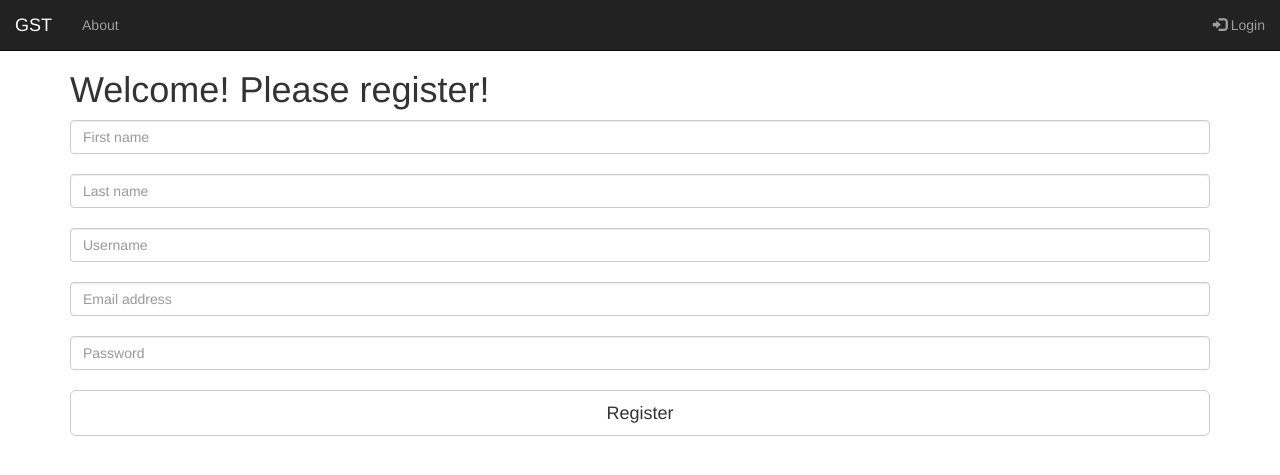
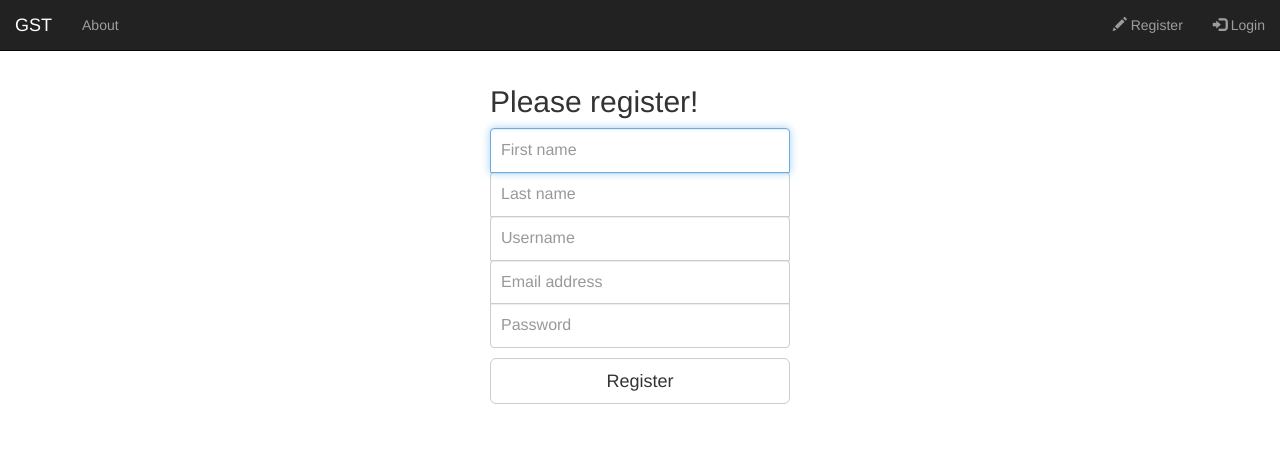
Before and after one commit to ingsoft-famaf/HoustonWHAP, a Django app: page /register/ in a window 1280 px wide. Shown: the top 475 px of the page. Run offline with Django 3.2, Linux system fonts and the light colour scheme; some libraries are stand-ins or nearby versions.

Commit message:
#147 Register button added. #132 About page started. #128 After registering, user is redirected to his categories.

```diff
--- a/src/goal_set_track/goal_set_track/urls.py
+++ b/src/goal_set_track/goal_set_track/urls.py
@@ -20,6 +20,7 @@ from gst.views import user, task, subtask, category
 urlpatterns = [
     url(r'^admin/', admin.site.urls),
     url(r'^$', user.home, name='home'),
+    url(r'^about/$', user.AboutView.as_view(), name='about'),
     url(r'^login/$', user.LoginView.as_view(), name='login'),
     url(r'^logout/$', user.LogoutView.as_view(), name='logout'),
     url(r'^register/$', user.RegisterView.as_view(), name='register'),
--- /dev/null
+++ b/src/goal_set_track/gst/static/gst/register.css
@@ -0,0 +1,56 @@
+.form-signin {
+  max-width: 330px;
+  padding: 15px;
+  margin: 0 auto;
+}
+.form-signin .form-signin-heading,
+.form-signin .checkbox {
+  margin-bottom: 10px;
+}
+.form-signin .checkbox {
+  font-weight: normal;
+}
+
+.form-signin .form-control {
+  position: relative;
+  height: auto;
+  -webkit-box-sizing: border-box;
+     -moz-box-sizing: border-box;
+          box-sizing: border-box;
+  padding: 10px;
+  font-size: 16px;
+}
+
+.form-signin .form-control:focus {
+  z-index: 2;
+}
+
+.form-signin input[name="first_name"] {
+  margin-bottom: -1px;
+  border-bottom-right-radius: 0;
+  border-bottom-left-radius: 0;
+}
+
+.form-signin input[name="last_name"] {
+  margin-bottom: -1px;
+  border-bottom-right-radius: 0;
+  border-bottom-left-radius: 0;
+}
+
+.form-signin input[name="email"] {
+  margin-bottom: -1px;
+  border-bottom-right-radius: 0;
+  border-bottom-left-radius: 0;
+}
+
+.form-signin input[name="username"] {
+  margin-bottom: -1px;
+  border-bottom-right-radius: 0;
+  border-bottom-left-radius: 0;
+}
+
+.form-signin input[name="password"] {
+  margin-bottom: 10px;
+  border-top-left-radius: 0;
+  border-top-right-radius: 0;
+}
--- a/src/goal_set_track/gst/templates/gst/register.html
+++ b/src/goal_set_track/gst/templates/gst/register.html
@@ -1,20 +1,25 @@
 {% extends 'layout.html' %}
+
+{% block head %}
+  {% load static %}
+  <link rel='stylesheet' href='{% static 'gst/register.css' %}'>
+{% endblock %}
 
 {% block content %}
 <div class='container container-fluid'>
-  <h1 class="form-signin-heading">Welcome! Please register!</h1>
   <form action='{% url 'register' %}' method='POST' class='form-signin'>
+    <h2 class="form-signin-heading">Please register!</h2>
     {% csrf_token %}
     <label for="inputFirstName" class="sr-only">First Name</label>
-    <input id="inputFirstName" name="first_name" placeholder="First name" required type='text' class="form-control"/><br>
+    <input id="inputFirstName" name="first_name" placeholder="First name" required autofocus type='text' class="form-control"/>
     <label for="inputLastName" class="sr-only">Last Name</label>
-    <input id="inputLastName" name="last_name" placeholder="Last name" required type='text' class="form-control"/><br>
+    <input id="inputLastName" name="last_name" placeholder="Last name" required type='text' class="form-control"/>
     <label for="inputUsername" class="sr-only">Username</label>
-    <input id="inputUsername" name="username" placeholder="Username" required type='text' class="form-control"/><br>
+    <input id="inputUsername" name="username" placeholder="Username" required type='text' class="form-control"/>
     <label for="inputEmail" class="sr-only">Email address</label>
-    <input id="inputEmail" name="email" placeholder="Email address" required type='email' class="form-control"/><br>
+    <input id="inputEmail" name="email" placeholder="Email address" required type='email' class="form-control"/>
     <label for="inputPassword" class="sr-only">Password</label>
-    <input id="inputPassword" name="password" placeholder="Password" required="" type='password' class="form-control"/><br>
+    <input id="inputPassword" name="password" placeholder="Password" required="" type='password' class="form-control"/>
     <button type="submit" class="btn btn-lg btn-default btn-block">Register</button>
   </form>
 </div>
--- a/src/goal_set_track/gst/templates/layout.html
+++ b/src/goal_set_track/gst/templates/layout.html
@@ -5,6 +5,8 @@
     <link rel='stylesheet' href="https://maxcdn.bootstrapcdn.com/bootstrap/3.3.7/css/bootstrap.min.css">
     {% load static %}
     <link rel='stylesheet' href='{% static 'gst/base.css' %}'>
+    {% block head %}
+    {% endblock %}
   </head>
   <body>
     {% include 'navbar.html' %}
--- a/src/goal_set_track/gst/templates/navbar.html
+++ b/src/goal_set_track/gst/templates/navbar.html
@@ -1,7 +1,7 @@
 <nav class="navbar navbar-inverse navbar-fixed-top">
   <div class="container-fluid">
     <div class="navbar-header">
-      <a href="/" class="navbar-brand">
+      <a href="{% url 'home'%}" class="navbar-brand">
         GST
       </a>
     </div>
@@ -15,19 +15,26 @@
     <ul class="nav navbar-nav navbar-right">
       {% if username %}
         <li>
-          <a href='/me'>
+          <a href="/me">
+            <span class="glyphicon glyphicon-user"></span>
             {{ username }}
           </a>
         </li>
         <li>
-          <a href="/logout">
+          <a href="{% url 'logout' %}">
             <span class="glyphicon glyphicon-log-out"></span>
             Logout
           </a>
         </li>
       {% else %}
         <li>
-          <a href="/login">
+          <a href="{% url 'register' %}">
+            <span class="glyphicon glyphicon-pencil"></span>
+            Register
+          </a>
+        </li>
+        <li>
+          <a href="{% url 'login' %}">
             <span class="glyphicon glyphicon-log-in"></span>
             Login
           </a>
--- a/src/goal_set_track/gst/views/user.py
+++ b/src/goal_set_track/gst/views/user.py
@@ -44,6 +44,7 @@ class LogoutView(LoginRequiredMixin, View):
 class RegisterView(View):
     def get(self, req):
         viewitems = {
+            'title': 'Register',
         }
         return render(req, 'gst/register.html', viewitems)
 
@@ -57,4 +58,13 @@ class RegisterView(View):
         new_user.first_name = first_name
         new_user.last_name = last_name
         new_user.save()
-        return HTTPr('Bienvenido ' + new_user.first_name + '. Esperamos que disfrutes del servicio.')
+        login(req, new_user)
+        return redirect('category')
+
+class AboutView(View):
+    def get(self, req):
+        viewitems = {
+            'title': 'About',
+            'username': req.user.username if req.user.username else None
+        }
+        return render(req, 'gst/about.html', viewitems)
```
Also changed, not shown: src/goal_set_track/gst/static/gst/login.css (added, +38 -0 lines), src/goal_set_track/gst/templates/gst/about.html (added, +20 -0 lines), src/goal_set_track/gst/templates/gst/login.html (+8 -3 lines).
